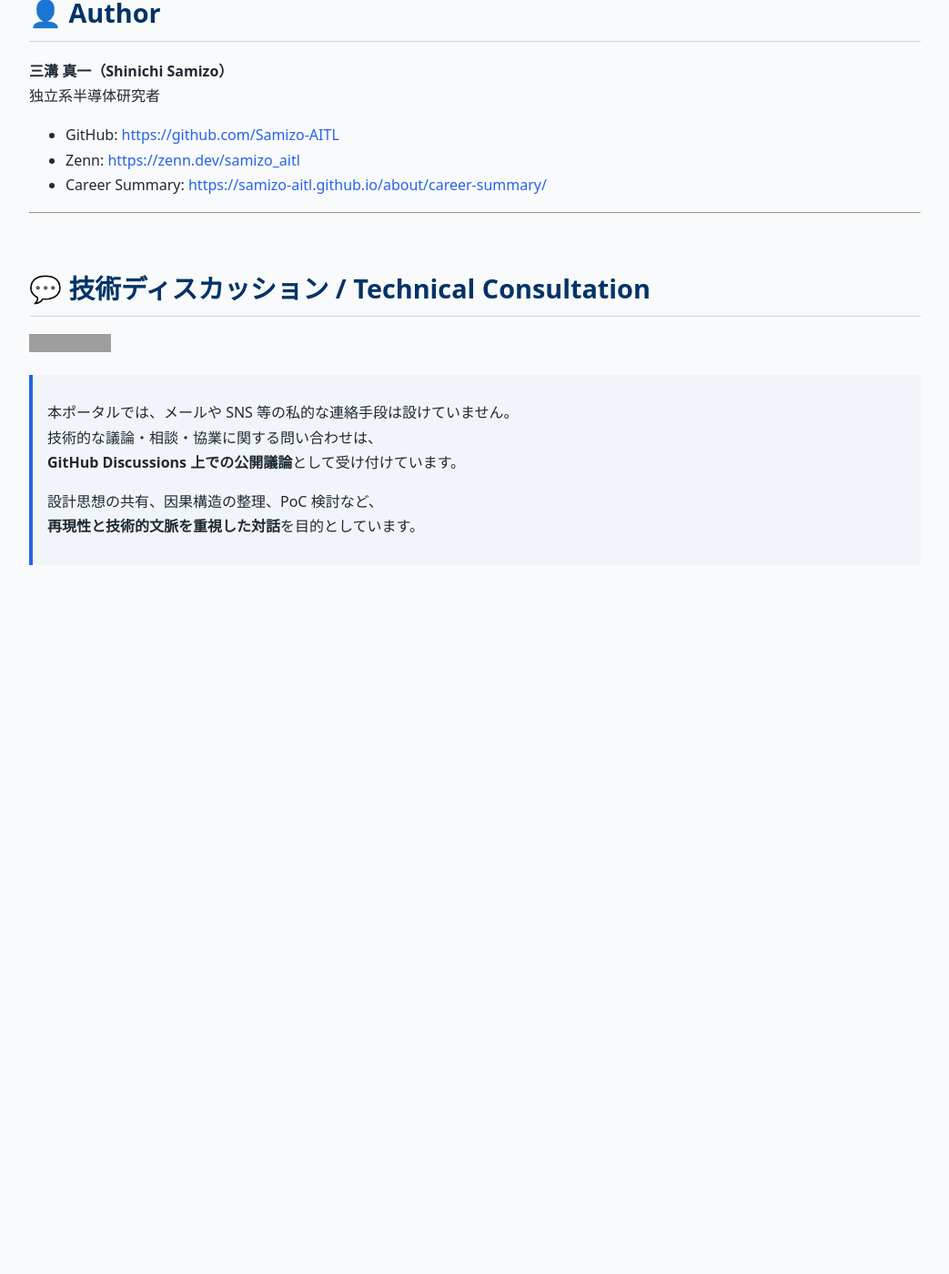
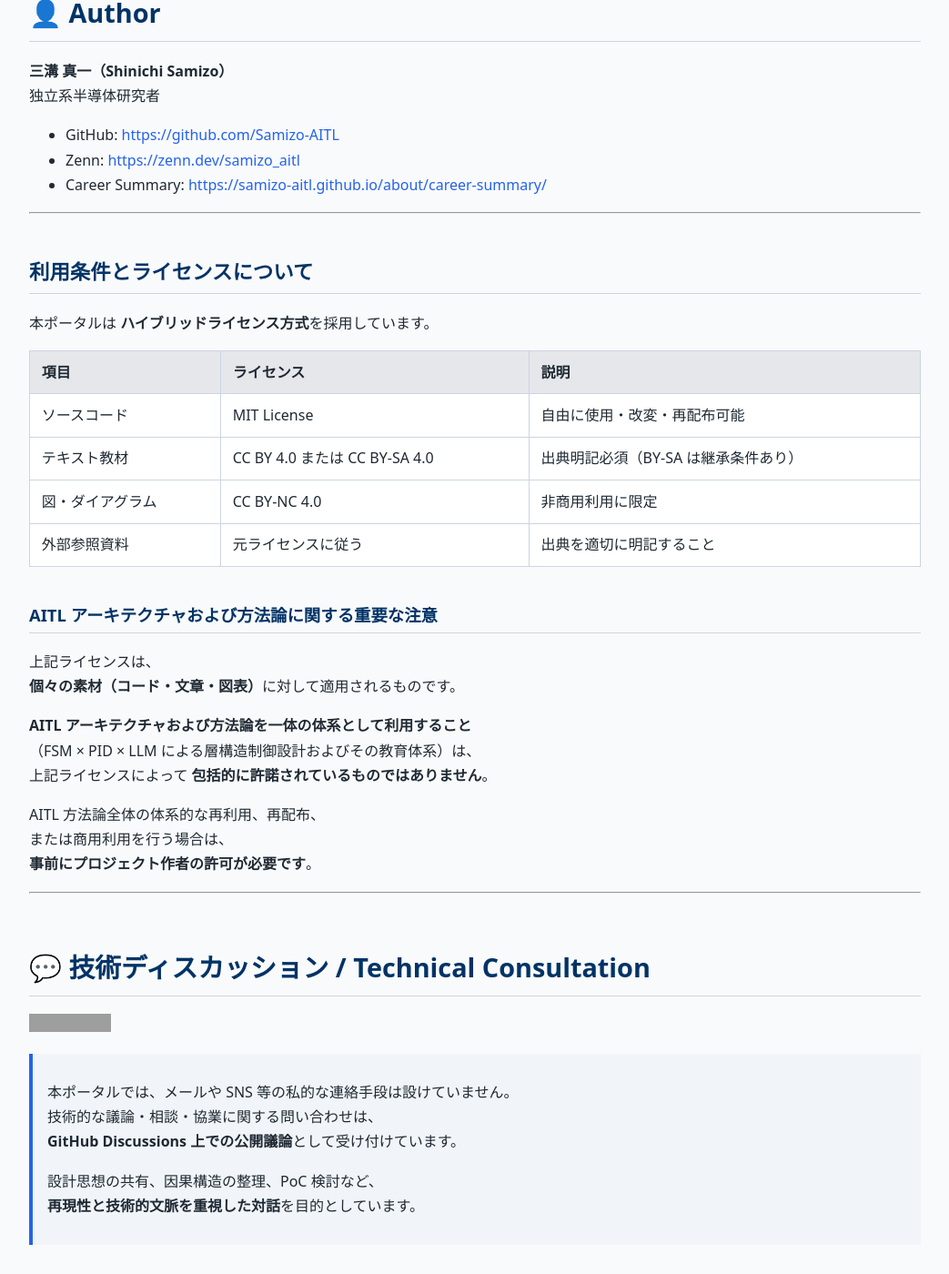
Before and after one commit to Samizo-AITL/Samizo-AITL.github.io, a Jekyll site: the page built from portal/index.md, in a window 1280 px wide and 1400 px high, scrolled down 16323 px. Shown: the whole window at 91% size, without its empty margins (118-1161 px from the left). Built offline with Jekyll 4.4.1, drawn with Linux system fonts in a browser that asks for light colours; before the commit the page ends 16976 px from its top, so only the background shows below that; grey boxes are pictures that could not be loaded.

Commit message:
Update index.md

```diff
--- a/portal/index.md
+++ b/portal/index.md
@@ -506,6 +506,32 @@ AITL制御の**中核**である**PID × FSM × LLM の三層構造**が、時
 
 ---
 
+## 利用条件とライセンスについて
+
+本ポータルは **ハイブリッドライセンス方式**を採用しています。
+
+| 項目 | ライセンス | 説明 |
+|------|------------|------|
+| ソースコード | MIT License | 自由に使用・改変・再配布可能 |
+| テキスト教材 | CC BY 4.0 または CC BY-SA 4.0 | 出典明記必須（BY-SA は継承条件あり） |
+| 図・ダイアグラム | CC BY-NC 4.0 | 非商用利用に限定 |
+| 外部参照資料 | 元ライセンスに従う | 出典を適切に明記すること |
+
+### AITL アーキテクチャおよび方法論に関する重要な注意
+
+上記ライセンスは、
+**個々の素材（コード・文章・図表）**に対して適用されるものです。
+
+**AITL アーキテクチャおよび方法論を一体の体系として利用すること**
+（FSM × PID × LLM による層構造制御設計およびその教育体系）は、
+上記ライセンスによって **包括的に許諾されているものではありません**。
+
+AITL 方法論全体の体系的な再利用、再配布、
+または商用利用を行う場合は、
+**事前にプロジェクト作者の許可が必要です**。
+
+---
+
 # 💬 技術ディスカッション / Technical Consultation
 
 [![Discussion](https://img.shields.io/badge/Discussion-Technical%20Consultation-6f42c1?logo=github)](https://github.com/Samizo-AITL/Samizo-AITL.github.io/discussions)
```
